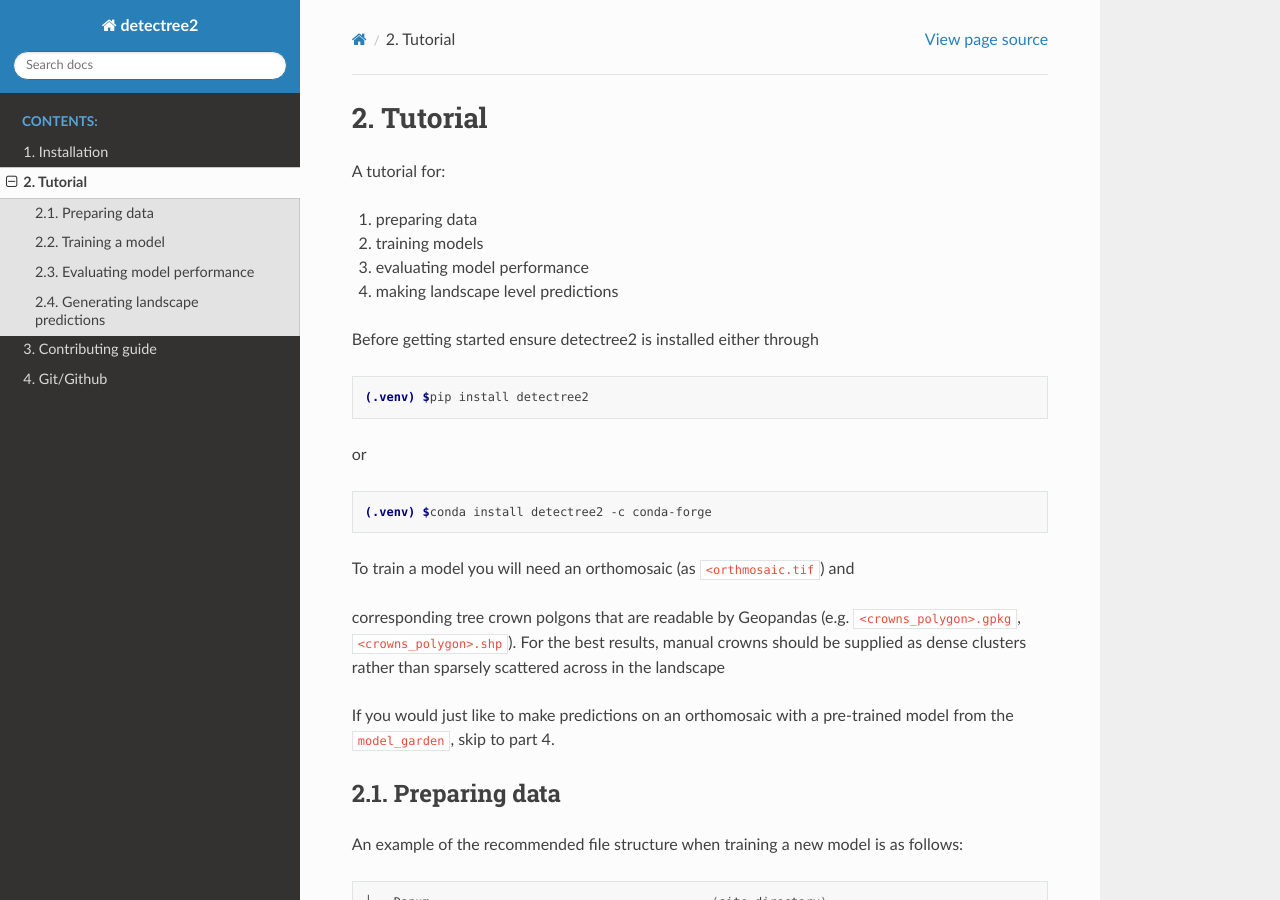
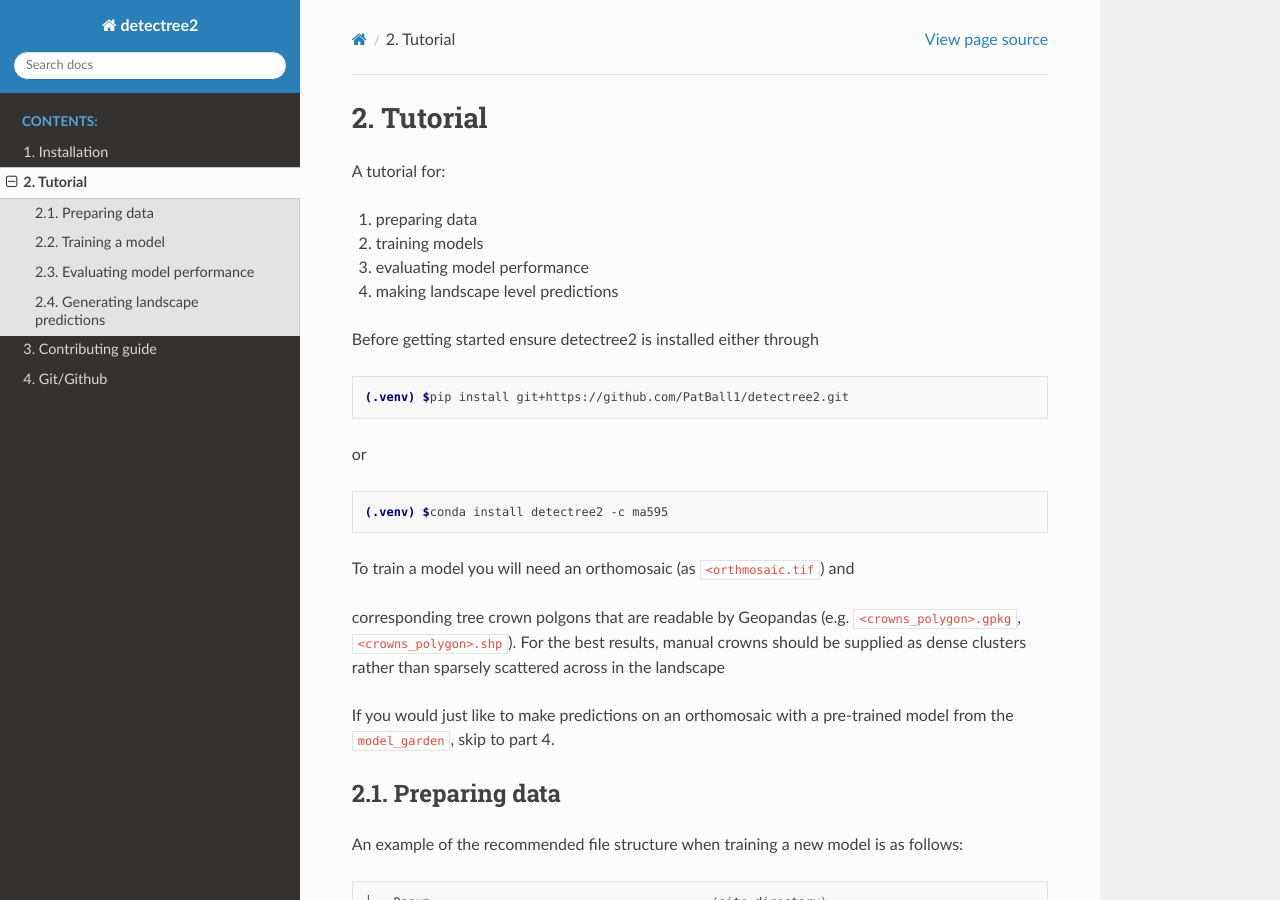
Before and after one commit to PatBall1/detectree2, a Sphinx documentation site: the page built from docs/source/tutorial.rst, in a window 1280 px wide and 900 px high. Built offline with Sphinx 7.4.7 and the Read the Docs theme 2.0.0, drawn with Linux system fonts in a browser that asks for light colours; pages that are not in the unit, such as notebooks, are missing from menus.

Commit message:
tutorial fix

```diff
--- a/docs/source/tutorial.rst
+++ b/docs/source/tutorial.rst
@@ -12,13 +12,13 @@
 
 .. code-block:: console
 
-   (.venv) $pip install detectree2
+   (.venv) $pip install git+https://github.com/PatBall1/detectree2.git
 
 or
 
 .. code-block:: console
 
-   (.venv) $conda install detectree2 -c conda-forge
+   (.venv) $conda install detectree2 -c ma595
 
 To train a model you will need an orthomosaic (as ``<orthmosaic.tif``) and
 
```
